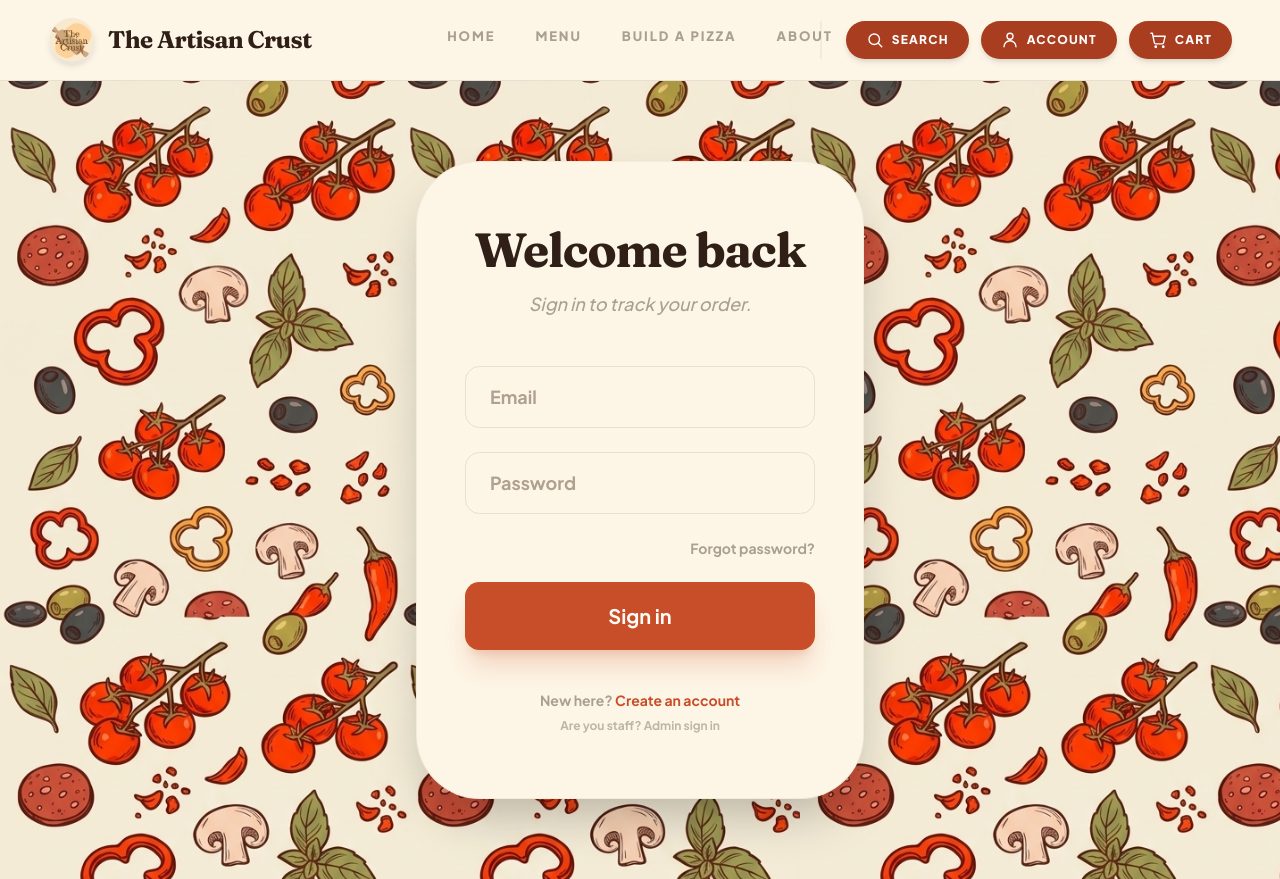
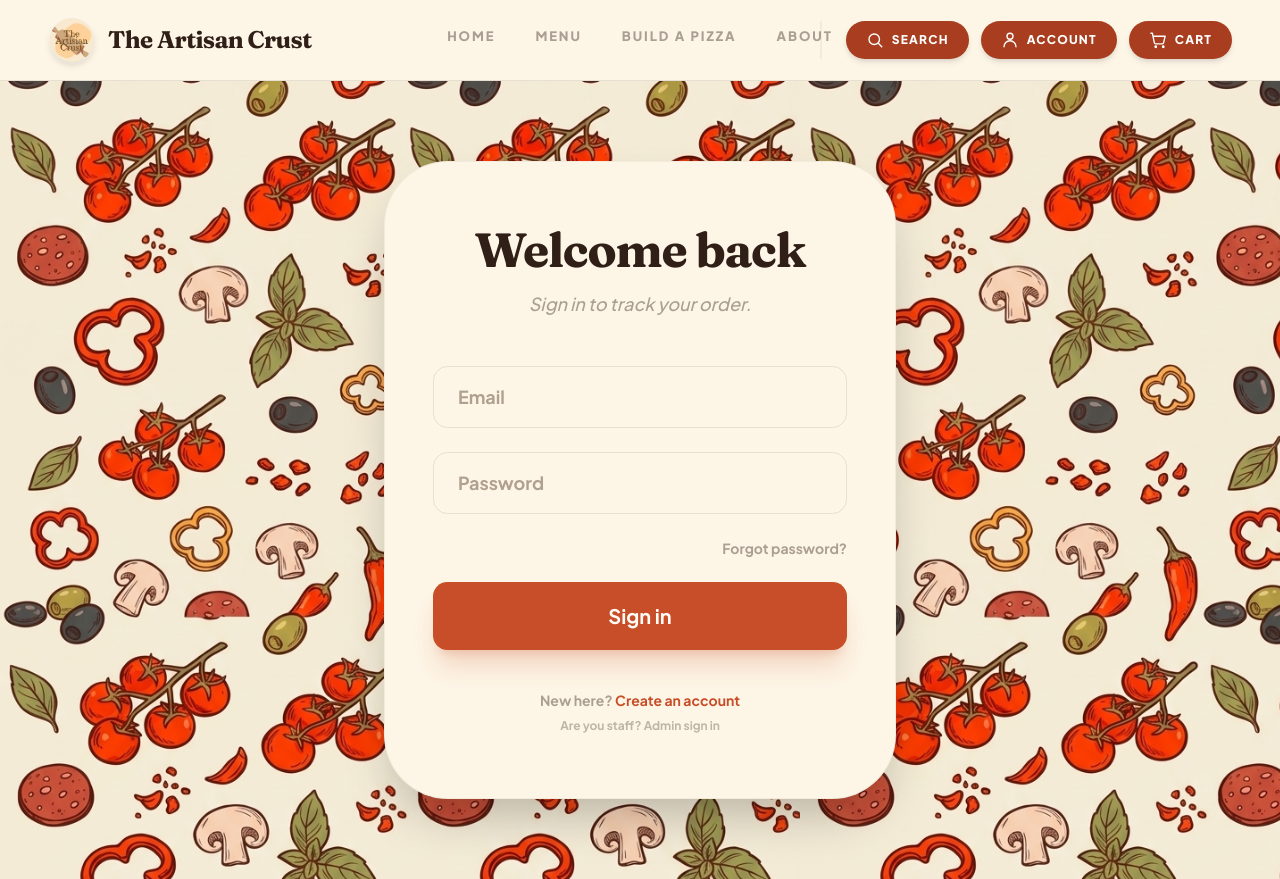
Before and after one commit to shizajaved-ui/OIBSIP, a React (Vite) app in the folder client/: page /login in a window 1280 px wide. Built offline with nearby package versions, Linux system fonts and the light colour scheme; no server answers.

Commit message:
style: increase login card width for better presence

```diff
--- a/client/src/pages/Login.jsx
+++ b/client/src/pages/Login.jsx
@@ -38,7 +38,7 @@ const Login = () => {
     <PageLayout
       title="Welcome back"
       subtitle="Sign in to track your order."
-      width="md"
+      width="lg"
       isFloating
     >
       {error && (
```
